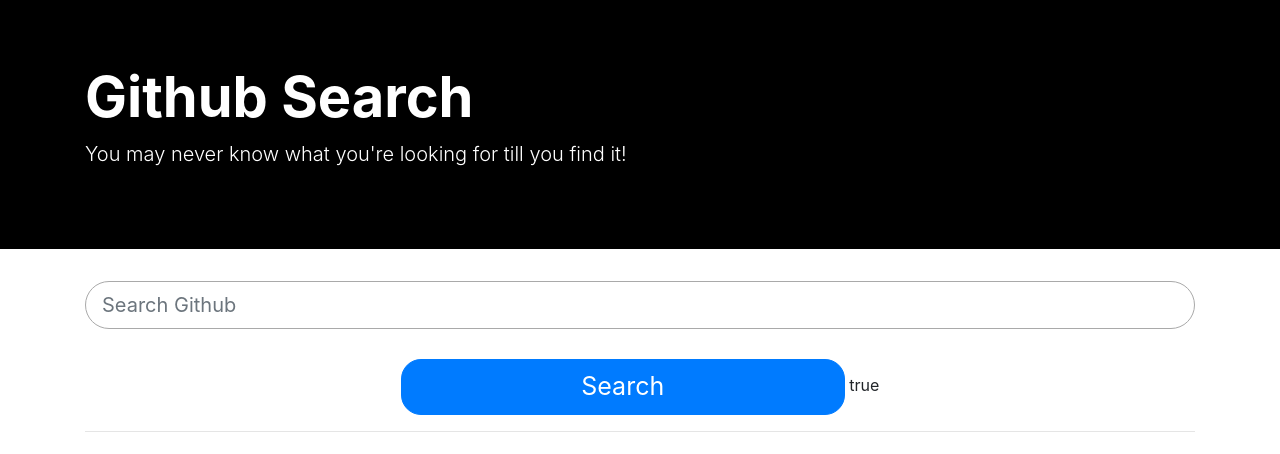
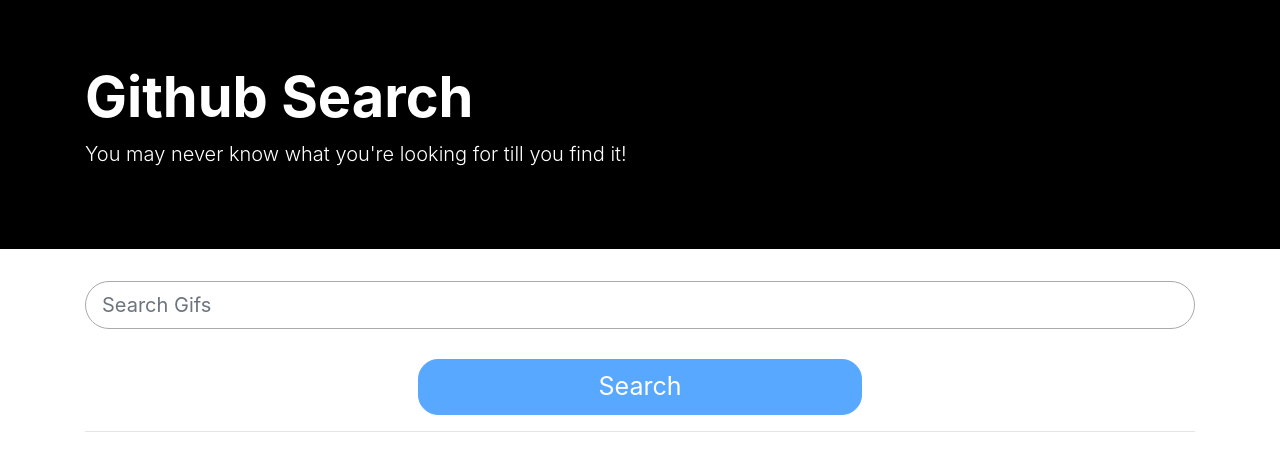
Before and after one commit to mopiata/github-search, an Angular app: page / in a window 1280 px wide. Shown: the top 454 px of the page. Built offline with nearby package versions, Linux system fonts and the light colour scheme.

Commit message:
validated form and form clear

```diff
--- a/src/app/search-form/search-form.component.html
+++ b/src/app/search-form/search-form.component.html
@@ -1,9 +1,9 @@
 <div class="container search">
-  <form #searchForm='ngForm' (ngSubmit)='submitSearch()' autocomplete="off">
-    <input required class="form-control form-control-lg mysearch"
-      type="search" placeholder="Search Github" aria-label="Search">
-    <button [disabled]="searchForm.form.invalid" class="btn btn-primary form-control-lg btn-search" type="submit">Search</button>
-    {{ searchForm.form.valid }}
+  <form #searchForm='ngForm' class="myForm" autocomplete="off" (ngSubmit)="submitSearch()">
+    <input required #search="ngModel" id="search" name="search" [(ngModel)]="searchString"
+      class="form-control form-control-lg mysearch" type="search" placeholder="Search Gifs" aria-label="Search">
+    <button [disabled]="searchForm.form.invalid" class="btn btn-primary form-control-lg btn-search"
+      type="submit">Search</button>
   </form>
   <hr>
 </div>
--- a/src/app/search-form/search-form.component.ts
+++ b/src/app/search-form/search-form.component.ts
@@ -1,4 +1,4 @@
-import { Component, OnInit } from '@angular/core';
+import { Component, OnInit, ViewChild } from '@angular/core';
 
 @Component({
   selector: 'app-search-form',
@@ -7,6 +7,13 @@
 })
 export class SearchFormComponent implements OnInit {
 
+  @ViewChild('searchForm') formValues;
+
+  submitSearch(){
+    console.log('Hi');
+    this.formValues.resetForm();
+  }
+
   constructor() { }
 
   ngOnInit() {
```
Also changed, not shown: 1 other file (tests, documents, lock files or other folders).
